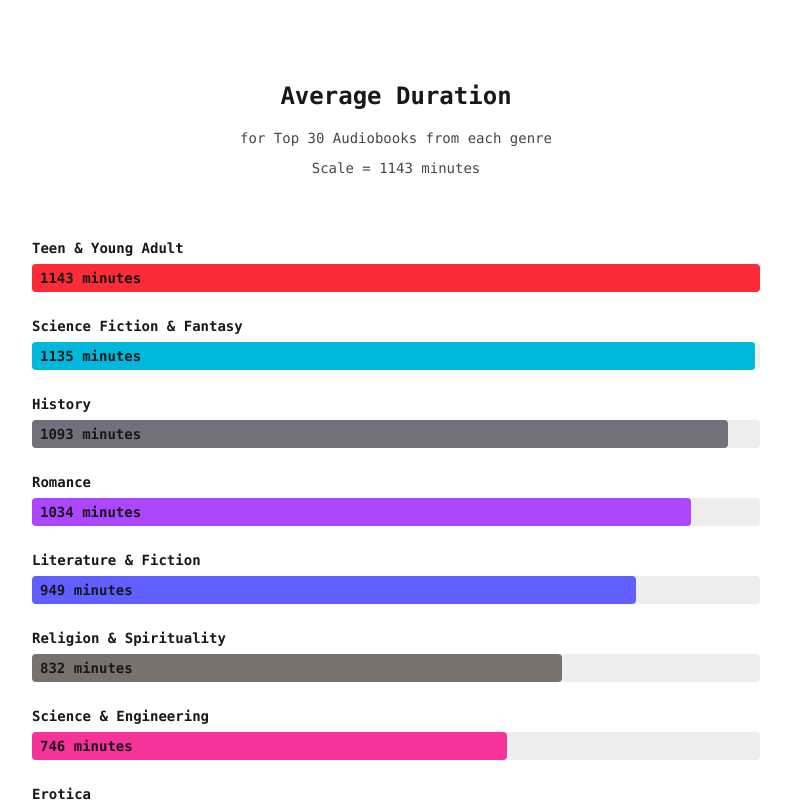
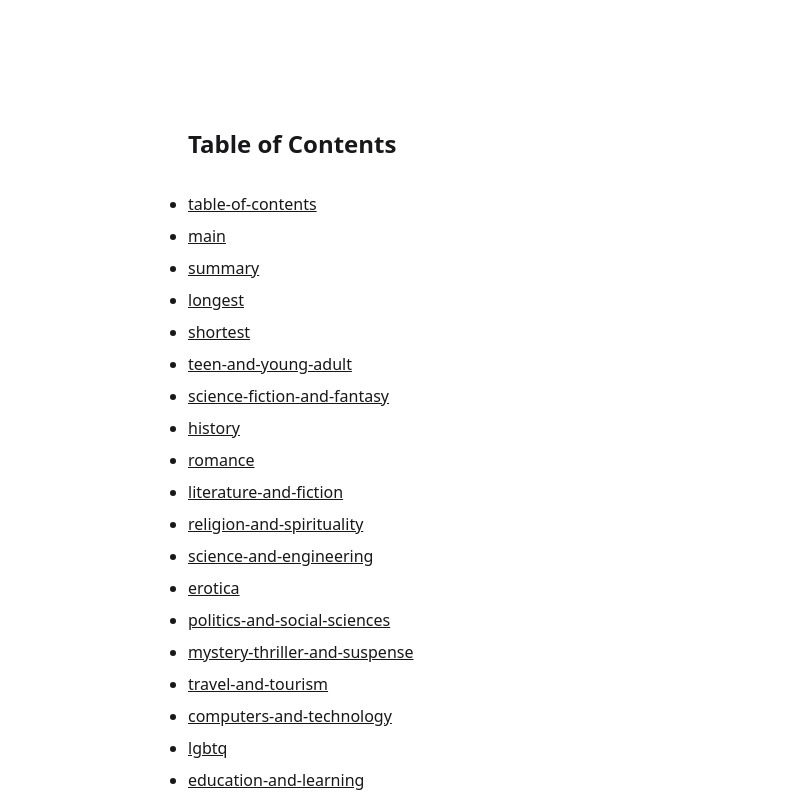
Before and after one commit to iaseth/data-is-beautiful, a SvelteKit app in the folder sv-master/: page /audible in a window 1280 px wide. Shown: the top 802 px of the page, without its empty margins (244-1035 px from the left). Built offline with nearby package versions, Linux system fonts and the light colour scheme.

Commit message:
Added a TableOfContents component

```diff
--- a/sv-master/src/app.css
+++ b/sv-master/src/app.css
@@ -13,6 +13,4 @@
 
 .container-bg { @apply max-w-5xl mx-auto; }
 
-.bg-odd-even { @apply bg-base-100 even:bg-base-300; }
-
-.add-top-border { @apply border-b-2 border-rose-600; }
+.bg-odd-even { @apply bg-base-100 even:bg-base-200; }
--- a/sv-master/src/lib/components/Section.svelte
+++ b/sv-master/src/lib/components/Section.svelte
@@ -11,8 +11,8 @@
 	let { id, container, children, ...props }: Props = $props();
 </script>
 
-<section class={["add-top-border", props.class]} {id}>
-	<section class={container}>
+<section class={["toc-section bg-odd-even", props.class]} {id}>
+	<section class={["mx-auto", container]}>
 		{@render children()}
 	</section>
 </section>
--- /dev/null
+++ b/sv-master/src/lib/components/TableOfContents.svelte
@@ -0,0 +1,31 @@
+<script lang="ts">
+	import { onMount } from "svelte";
+	import Section from "./Section.svelte";
+
+	interface SectionDS {
+		id: String;
+	}
+
+	let sections: SectionDS[] = $state([]);
+	function getTocSections(): SectionDS[] {
+		const sections = document.querySelectorAll('section.toc-section[id]');
+		return Array.from(sections).map(section => ({ id: section.id }));
+	}
+
+	onMount(() => {
+		sections = getTocSections();
+	});
+</script>
+
+<Section class="py-32" id="table-of-contents" container="max-w-md px-4">
+	<header class="prose mx-auto">
+		<h2>Table of Contents</h2>
+	</header>
+	<ul class="list-disc space-y-2 py-8">
+		{#each sections as section}
+			<li class="">
+				<a class="link" href={`#${section.id}`}>{section.id}</a>
+			</li>
+		{/each}
+	</ul>
+</Section>
--- a/sv-master/src/routes/audible/+page.svelte
+++ b/sv-master/src/routes/audible/+page.svelte
@@ -7,6 +7,7 @@
 	import AudibleHeader from "./AudibleHeader.svelte";
 	import { toGoodId } from "$lib/utils";
 	import Section from "$lib/components/Section.svelte";
+	import TableOfContents from "$lib/components/TableOfContents.svelte";
 
 	const cats = getCategories();
 	const maxAverage = Math.max(...cats.map(c => c.average ?? 0));
@@ -17,6 +18,8 @@
 <svelte:head>
 	<title>Audible Insights</title>
 </svelte:head>
+
+<TableOfContents />
 
 <Section class="font-mono" id="main" container="container py-8 pb-20">
 	<AudibleHeader title="Average Duration"
```
